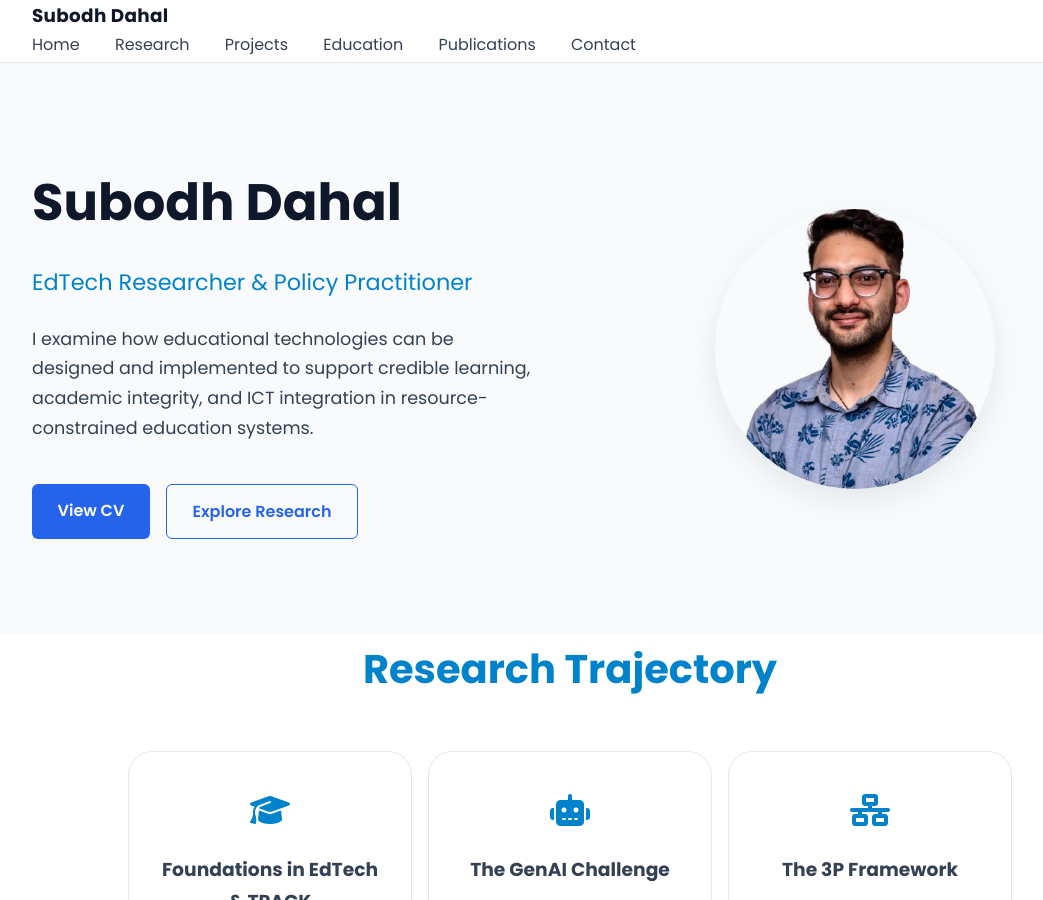
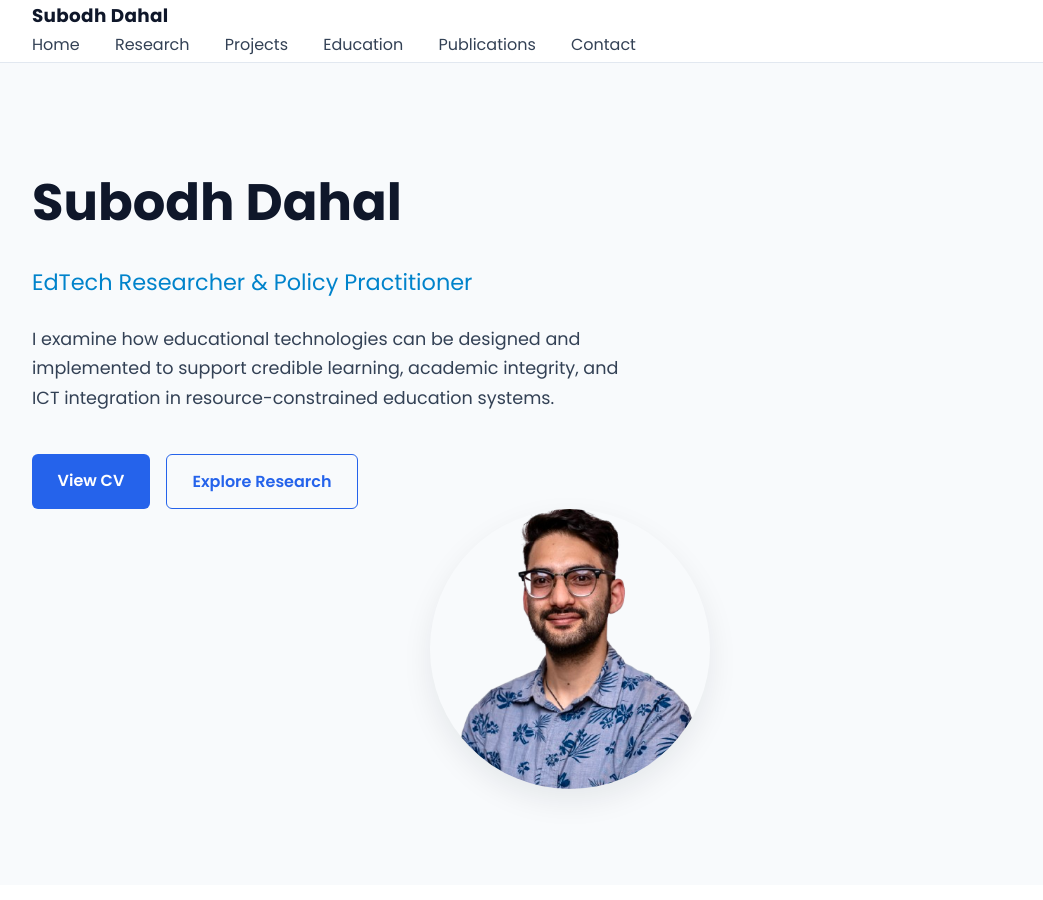
Before and after one commit to dahalsubodh/dahalsubodh.github.io, a Jekyll site: the page built from index.md, in a window 1280 px wide and 900 px high. Shown: the whole window, without its empty margins (70-1113 px from the left). Built offline with Jekyll 4.4.1, drawn with Linux system fonts in a browser that asks for light colours.

Commit message:
Update hero.html

```diff
--- a/_includes/hero.html
+++ b/_includes/hero.html
@@ -1,5 +1,5 @@
 <section class="hero">
-  <div class="container hero-container">
+  <div class="container">
 
     <div class="hero-text">
       <h1>
```
